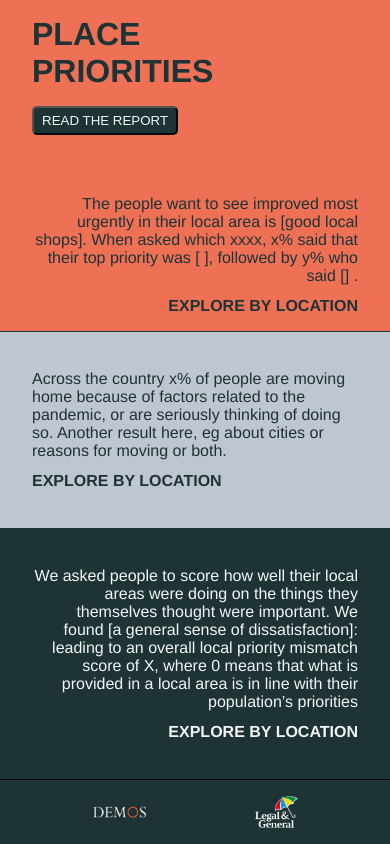
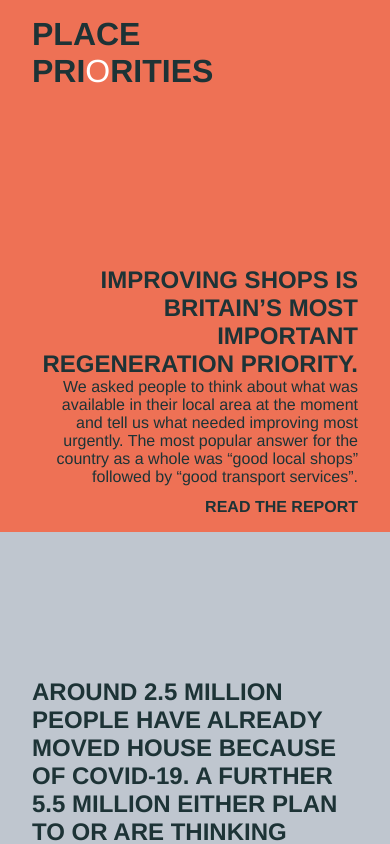
Before and after one commit to Demos-thinktank/urban-spaces, a Vue app: page / in a window 390 px wide. Shown: the top 844 px of the page. Built offline with nearby package versions, Linux system fonts and the light colour scheme; the HTML template or start-up script is replaced by a standard one.

Commit message:
Front page facelift - new text, tube images, worked on responsive layout

```diff
--- a/src/components/Footer.vue
+++ b/src/components/Footer.vue
@@ -26,12 +26,12 @@ footer {
 }
 
 .demos-logo {
-  height: 0.75rem;
+  height: 2.5rem;
   margin: 1rem;
 }
 
 .lg-logo {
-  height: 2rem;
-  margin: 1rem;
+  height: 3rem;
+  margin: 0rem;
 }
 </style>
--- a/src/views/Home.vue
+++ b/src/views/Home.vue
@@ -1,53 +1,57 @@
 <template>
   <div class="home">
-    <div class="section-1">
+    <div class="section section-1">
       <div class="section-1_left">
-        <h1>PLACE<br />PRIORITIES</h1>
+        <h1>PLACE<br />PRI<span class="white">O</span>RITIES</h1>
+        <img class="tube-map" alt="tube map graphic" src="../assets/blue-lines.png">
+      </div>
+      <div class="section-1_right">
+        <h2 class="subtitle">Improving shops is Britain’s most important regeneration priority.</h2>
+        <p>
+        We asked people to think about what was available in their local area at the moment
+        and tell us what needed improving most urgently. The most popular answer for the
+        country as a whole was “good local shops” followed by “good transport services”.
+        </p>
         <router-link to="/read-the-report"
-          ><button class="read-the-report">READ THE REPORT</button></router-link
+          ><p class="explore-link s1 mr">READ THE REPORT</p></router-link
         >
       </div>
-      <div class="section-1_right">
+    </div>
+    <div class="section section-2">
+      <div class="section-2_content">
+        <h2 class="subtitle">Around 2.5 million people have already moved house because of Covid-19. A further 5.5 million either plan to or are thinking about it.</h2>
         <p>
-          The people want to see improved most urgently in their local area is
-          [good local shops]. When asked which xxxx, x% said that their top
-          priority was [ ], followed by y% who said [] .
+        Across Britain, 9% of the adult population have already moved home because of
+        factors related to the pandemic, or have made plans to do so. A further 6% are
+        thinking about it. The most common reasons cited for moving are needing more
+        suitable housing, and wanting to be nearer family or in a more supportive community.
         </p>
-        <router-link to="/most-urgent"
-          ><p class="explore-by-location mr s1">
+        <router-link to="/covid-effect"
+          ><p class="explore-link s2">
             EXPLORE BY LOCATION
           </p></router-link
         >
+        <img class="tube-map" alt="tube map graphic" src="../assets/blue-lines.png">
       </div>
     </div>
-    <div class="section-2">
-      <div class="section-2_content">
+    <div class="section section-3">
+      <div class="section-3_content">
+        <h2 class="subtitle">How your place rates</h2>
         <p>
-          Across the country x% of people are moving home because of factors
-          related to the pandemic, or are seriously thinking of doing so.
-          Another result here, eg about cities or reasons for moving or both.
+        We asked people to score how well their local areas were doing on the
+        everyday things they themselves thought were important. We asked about
+        access to fresh air and nature, shops, transport, housing, internet
+        access, places to go out, premises to support jobs, exercise and
+        sports facilities and supportive communities and pleasant streets.
+        Overall, the average rating across Britain across all categories was
+        somewhere between “good” and “neither good nor bad”.
         </p>
-        <router-link to="/covid-effect"
-          ><p class="explore-by-location s2">
+        <router-link to="/satisfaction-index"
+          ><p class="explore-link mr s3">
             EXPLORE BY LOCATION
           </p></router-link
         >
-      </div>
-    </div>
-    <div class="section-3">
-      <div class="section-3_content">
-        <p>
-          We asked people to score how well their local areas were doing on the
-          things they themselves thought were important. We found [a general
-          sense of dissatisfaction]: leading to an overall local priority
-          mismatch score of X, where 0 means that what is provided in a local
-          area is in line with their population’s priorities
-        </p>
-        <router-link to="/satisfaction-index"
-          ><p class="explore-by-location mr s3">
-            EXPLORE BY LOCATION
-          </p></router-link
-        >
+        <img class="tube-map" alt="tube map graphic" src="../assets/white-lines.png">
       </div>
     </div>
   </div>
@@ -65,14 +69,23 @@ export default {
   flex-direction: column;
 }
 
+.section {
+  min-height: 500px;
+  overflow: hidden;
+}
+
+.subtitle{
+  text-transform: uppercase;
+}
+
 .section-1 {
-  border-bottom: 1px solid #1d3336;
   flex: 1;
   display: flex;
   justify-content: space-between;
   /* flex-wrap: wrap; */
   padding: 1rem 2rem;
   background-color: #ee7155;
+  position: relative;
 }
 
 @media screen and (max-width: 600px) {
@@ -84,26 +97,57 @@ export default {
 .section-1_left {
   display: flex;
   flex-direction: column;
-  justify-content: center;
   width: 30vw;
   min-width: max-content;
   margin-right: 5rem;
-}
-
-.read-the-report {
-  margin: 1rem auto 1rem 0;
-  padding: 0.3rem 0.5rem;
-  border-radius: 5px;
-  background-color: #1d3336;
-  color: whitesmoke;
+  height: 4em;
 }
 
 .section-1_right {
   display: flex;
   flex-direction: column;
-  justify-content: center;
+  justify-content: flex-end;
   text-align: right;
   max-width: 600px;
+
+}
+
+.tube-map {
+  position: absolute;
+  width: 89%;
+  min-width: 1000px;
+}
+
+.section-1 .tube-map {
+  transform: rotate(25deg);
+  top:265px;
+  right: 30%;
+}
+
+.section-2 .tube-map {
+  top:2%;
+  left: 68%;
+  transform: scaleX(-1);
+}
+
+.section-3 .tube-map {
+  right: 66%;
+  transform: rotate(135deg);
+  top: 50%;
+}
+
+/* Stop tube maps in their tracks on low widths */
+@media screen and (max-width: 960px) {
+  .section-1 .tube-map {
+    right: 283px;
+  }
+
+  .section-2 .tube-map {
+    left: 643px;
+  }
+  .section-3 .tube-map {
+    right: 624px;
+  }
 }
 
 .section-2 {
@@ -112,8 +156,9 @@ export default {
   padding: 1rem 2rem;
   display: flex;
   flex-direction: column;
-  justify-content: center;
+  justify-content: flex-end;
   background-color: #bfc6cf;
+  position: relative;
 }
 
 .section-2_content,
@@ -131,9 +176,10 @@ export default {
   text-align: end;
   background-color: #1d3336;
   color: whitesmoke;
+  position: relative;
 }
 
-.explore-by-location {
+.explore-link {
   font-weight: bold;
   cursor: pointer;
   margin-top: 0.75rem;
@@ -144,6 +190,9 @@ a {
   text-decoration: none;
 }
 
+.s1 {
+  text-align: end;
+}
 .s1,
 .s2 {
   color: #1d3336;
@@ -156,4 +205,9 @@ a {
 .mr {
   margin-left: auto;
 }
+
+.white {
+  color: white;
+  font-weight: 500;
+}
 </style>
```
Also changed, not shown: src/assets/blue-lines.png (added), src/assets/white-lines.png (added).
